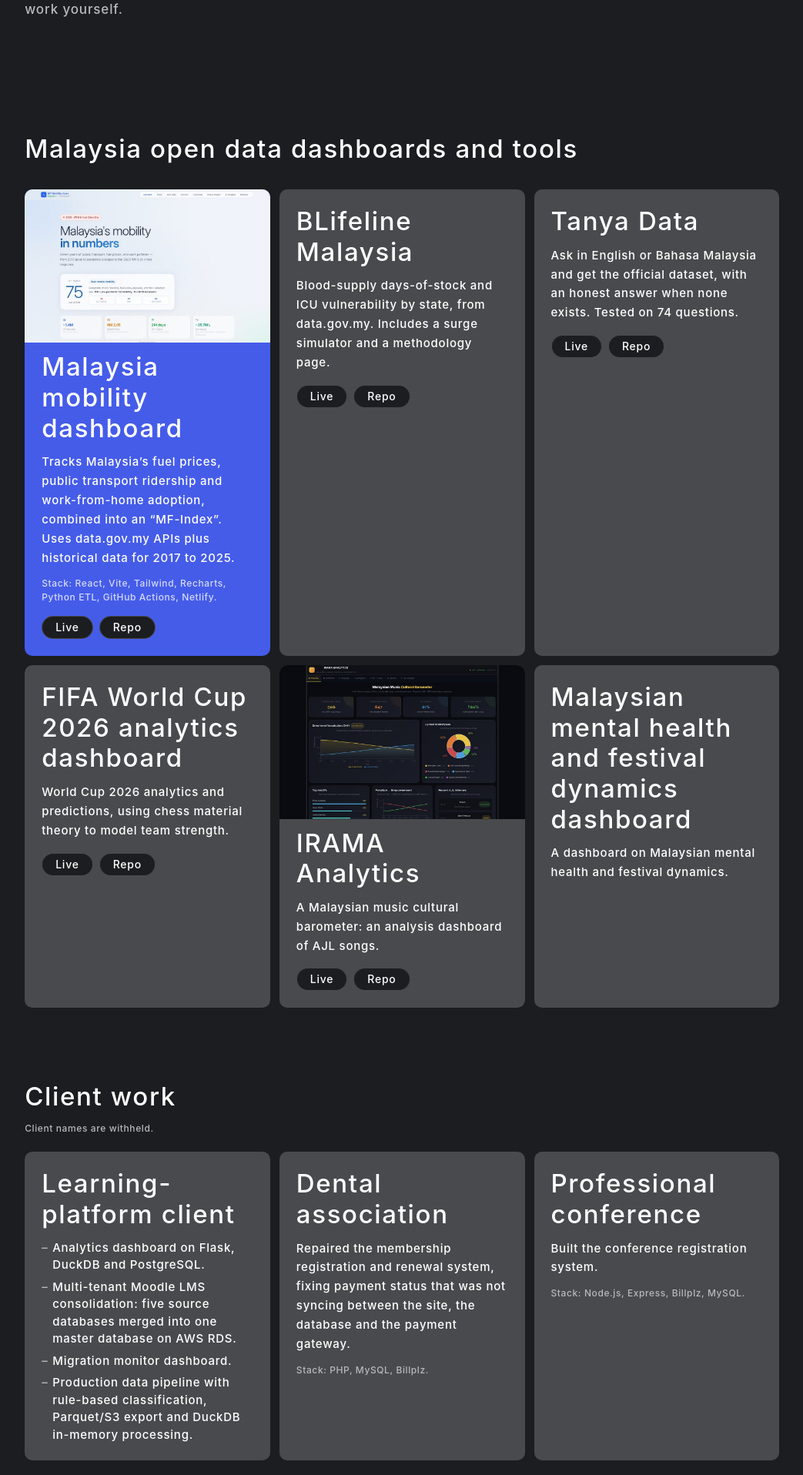
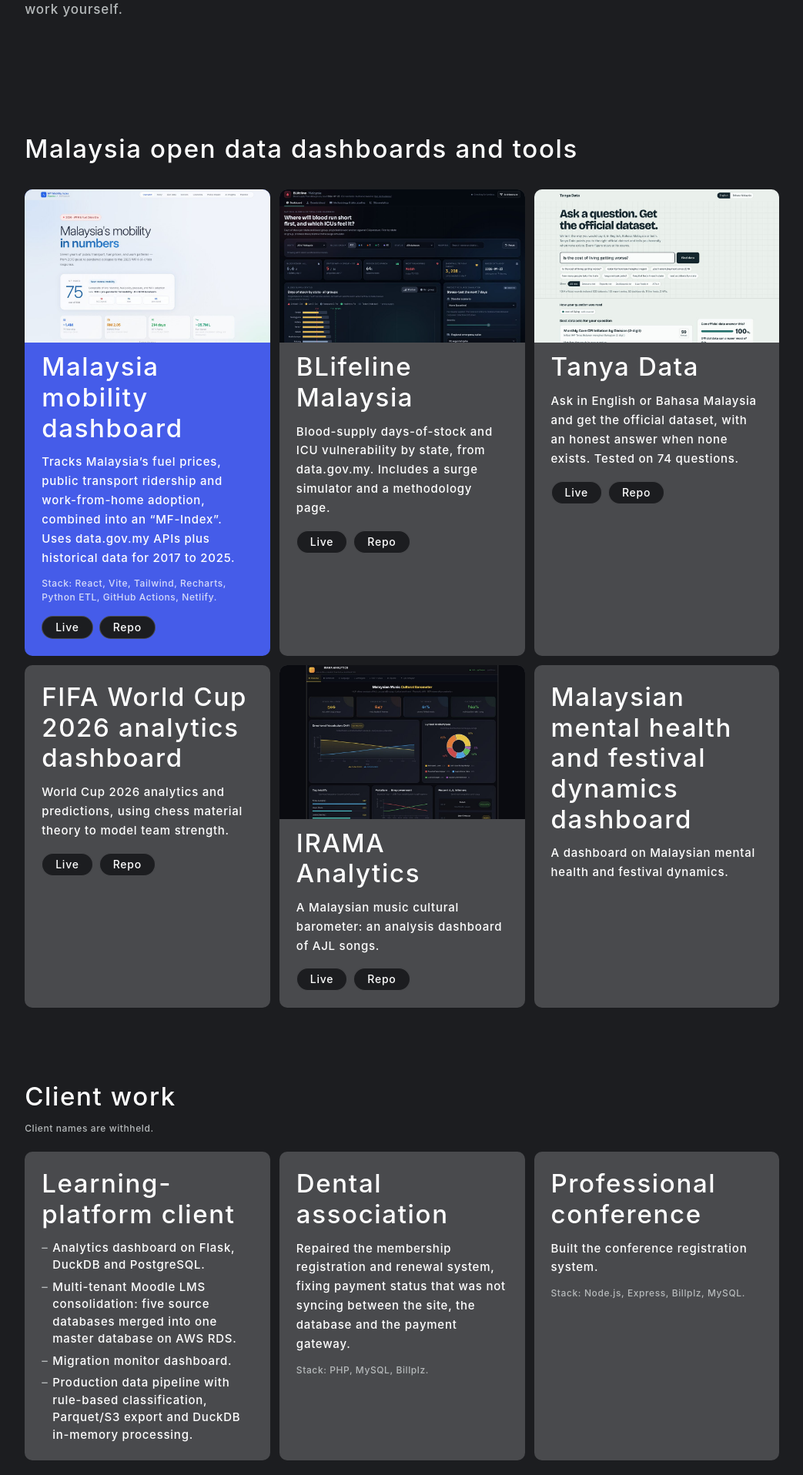
Before and after one commit to booluckgmie/anajmiariffin.github.io, a Jekyll site: the page cv/projects/index.html, which Jekyll copies as it is, in a window 1280 px wide. Shown: the part 684-2600 px from the top of the page at 77% size, without its empty margins (19-1062 px from the left). Built offline with Jekyll 4.4.1, drawn with Linux system fonts in a browser that asks for light colours.

Commit message:
Add live screenshots to the remaining BLifeline, Tanya Data, JAGAMRT and MoomooIQ cards
Captures real screenshots from each project's own live site, same as
the first batch. The FIFA World Cup dashboard stays text-only: its
live site still shows the same data-load error a day later, so a
screenshot would just document a bug rather than the project.

Co-Authored-By: Claude Sonnet 5 <noreply@anthropic.com>
Claude-Session: https://claude.ai/code/session_01Y9hebuqArxgeuQAzpMmnj2

```diff
--- a/cv/projects/index.html
+++ b/cv/projects/index.html
@@ -49,6 +49,9 @@
           </article>
 
           <article class="card">
+            <div class="card__image">
+              <img src="/cv/assets/images/projects/blifeline.jpg" width="1100" height="688" loading="lazy" alt="Screenshot of the BLifeline Malaysia dashboard showing blood supply days-of-stock by state">
+            </div>
             <h3 class="card__title">BLifeline Malaysia</h3>
             <p class="card__desc">Blood-supply days-of-stock and ICU vulnerability by state, from data.gov.my. Includes a surge simulator and a methodology page.</p>
             <div class="card__links">
@@ -58,6 +61,9 @@
           </article>
 
           <article class="card">
+            <div class="card__image">
+              <img src="/cv/assets/images/projects/tanya-data.jpg" width="1100" height="688" loading="lazy" alt="Screenshot of the Tanya Data search interface for official Malaysian datasets">
+            </div>
             <h3 class="card__title">Tanya Data</h3>
             <p class="card__desc">Ask in English or Bahasa Malaysia and get the official dataset, with an honest answer when none exists. Tested on 74 questions.</p>
             <div class="card__links">
@@ -135,6 +141,9 @@
           </article>
 
           <article class="card">
+            <div class="card__image">
+              <img src="/cv/assets/images/projects/moomooiq.jpg" width="1100" height="688" loading="lazy" alt="Screenshot of the MoomooIQ Bursa Malaysia stock analysis app">
+            </div>
             <h3 class="card__title">BursaIQ / MoomooIQ</h3>
             <p class="card__desc">BursaIQ is a Gemini-powered Bursa Malaysia stock analysis web app. I rebuilt and extended it as MoomooIQ, adding Moomoo OpenAPI integration and live news search.</p>
             <div class="card__links">
@@ -150,6 +159,9 @@
         <div class="card-grid" style="margin-top: 32px;">
 
           <article class="card">
+            <div class="card__image">
+              <img src="/cv/assets/images/projects/jagamrt.jpg" width="1100" height="688" loading="lazy" alt="Screenshot of the JAGAMRT commuter-train alarm app">
+            </div>
             <h3 class="card__title">JAGAMRT</h3>
             <p class="card__desc">A geofenced commuter-train alarm, with live disruption status built from news and Rapid KL notices. It is open about the limits of its data.</p>
             <div class="card__links">
```
Also changed, not shown: cv/assets/images/projects/blifeline.jpg (added), cv/assets/images/projects/jagamrt.jpg (added), cv/assets/images/projects/moomooiq.jpg (added), cv/assets/images/projects/tanya-data.jpg (added).
